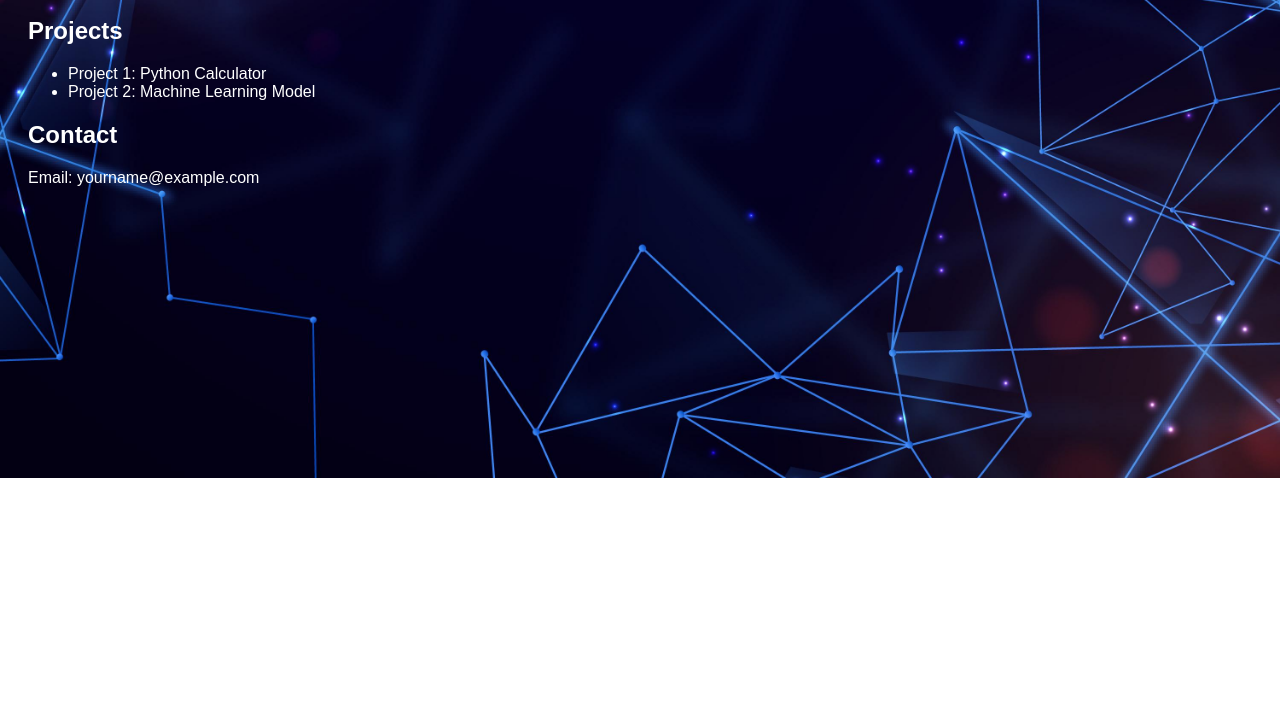
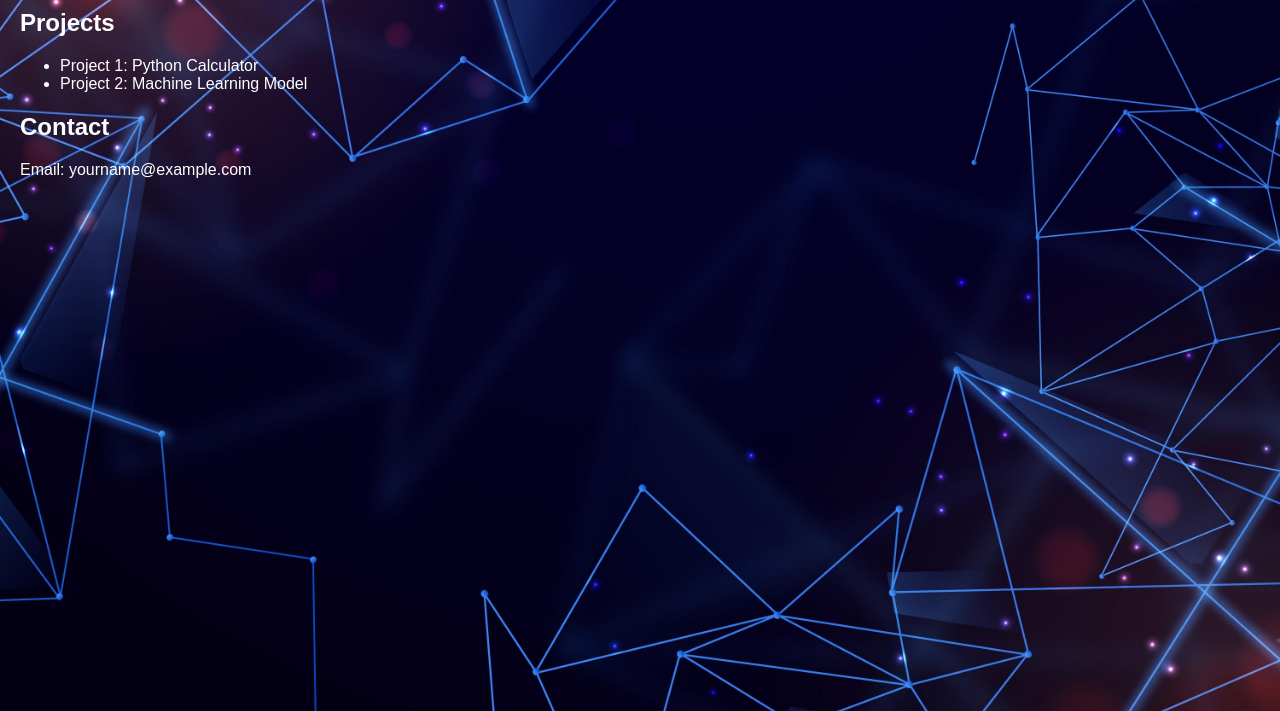
Before and after one commit to Suryansh-101/yourusername.github.io, a plain HTML site: page index.html in a window 1280 px wide. Shown: the part 129-840 px from the top of the page. Before the commit the page ends 800 px from the top, so only its background shows below. Drawn offline with Linux system fonts and the light colour scheme.

Commit message:
Update style.css

```diff
--- a/style.css
+++ b/style.css
@@ -1,9 +1,12 @@
 body {
   font-family: Arial, sans-serif;
+  margin: 0;                 /* Remove default margin */
+  padding: 20px;             /* Keep your padding if you want space around text */
+  min-height: 100vh;         /* Make sure the body takes full screen height */
+
   background-image: url('background.jpg');
   background-size: cover;
   background-repeat: no-repeat;
   background-position: center center;
   color: #ffffff;
-  padding: 20px;
 }
```
